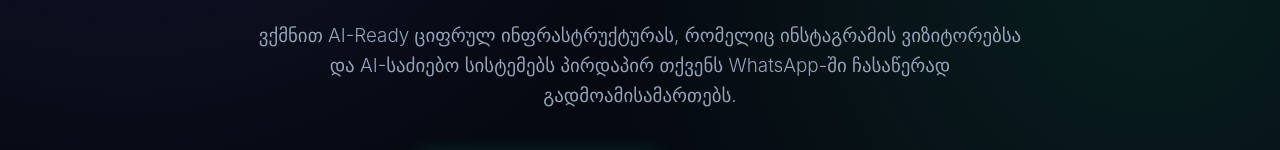
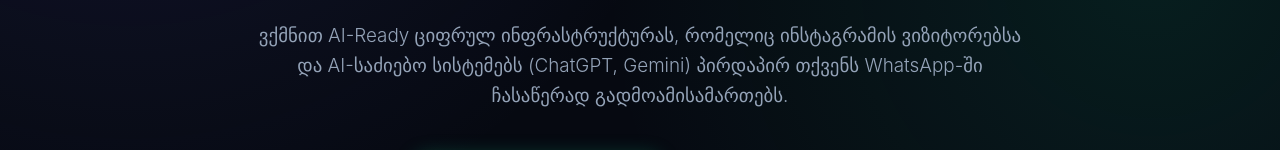
Before and after one commit to gnmassage/web-ai-solutions, a plain HTML site: page index.html in a window 1280 px wide. Both pictures are taken after a click on the button "GE". Shown: the part 432-582 px from the top of the page. Drawn offline with Linux system fonts and the light colour scheme; a web font is replaced by a local one.

Commit message:
Update index.html

```diff
--- a/index.html
+++ b/index.html
@@ -486,10 +486,10 @@
         <div class="logo">GN WEB & AI</div>
         <div class="nav-right">
             <div class="lang-switcher">
-                <!-- ენის გადამრთველები გამართული data-lang ლოგიკით -->
-                <button class="lang-btn active" data-lang="ka" onclick="setLanguage('ka')">GE</button>
-                <button class="lang-btn" data-lang="en" onclick="setLanguage('en')">EN</button>
-                <button class="lang-btn" data-lang="ru" onclick="setLanguage('ru')">RU</button>
+                <!-- ენის ღილაკები data-lang ატრიბუტებით -->
+                <button class="lang-btn active" data-lang="ka" onclick="setLanguage('ka', this)">GE</button>
+                <button class="lang-btn" data-lang="en" onclick="setLanguage('en', this)">EN</button>
+                <button class="lang-btn" data-lang="ru" onclick="setLanguage('ru', this)">RU</button>
             </div>
             <a href="https://wa.me/995557998522?text=Gamarjoba" class="btn btn-emerald" target="_blank">💬 WhatsApp</a>
         </div>
@@ -622,7 +622,7 @@
                     <li id="pkg1-f1">✓ 1-გვერდიანი modern დიზაინი</li>
                     <li id="pkg1-f2">✓ 100% მობილური ადაპტაცია</li>
                     <li id="pkg1-f3">✓ WhatsApp / Call 1-Click ჩაწერა</li>
-                    <li id="pkg1-f4">✓ **30 დღე დეტალების/ფასების უფასო ცვლილება**</li>
+                    <li id="pkg1-f4">✓ <strong>30 დღე დეტალების/ფასების უფასო ცვლილება</strong></li>
                     <li id="pkg1-f5">✓ 0 ₾ ყოველთვიური ჰოსტინგის ხარჯი</li>
                 </ul>
             </div>
@@ -641,7 +641,7 @@
                     <li id="pkg2-f2">✓ Google Business Profile (Maps) გამართვა</li>
                     <li id="pkg2-f3">✓ GEO / AI SEO სტრუქტურირება (ChatGPT/Gemini)</li>
                     <li id="pkg2-f4">✓ მრავალენოვანი მხარდაჭერა (GE/EN/RU)</li>
-                    <li id="pkg2-f5">✓ **6 თვე მხარდაჭერა** (მაქს. 3 ცვლილება/თვეში)</li>
+                    <li id="pkg2-f5">✓ <strong>6 თვე მხარდაჭერა</strong> (მაქს. 3 ცვლილება/თვეში)</li>
                 </ul>
             </div>
             <a href="https://wa.me/995557998522?text=Business%20Pro%20Package%20(690GEL)" class="btn btn-emerald" id="pkg2-btn">არჩევა</a>
@@ -656,9 +656,9 @@
                 <ul class="price-features">
                     <li id="pkg3-f1">✓ Business Pro-ს ყველა შესაძლებლობა</li>
                     <li id="pkg3-f2">✓ Meta (FB/IG) & TikTok Pixel ინტეგრაცია</li>
-                    <li id="pkg3-f3">✓ 🎬 **Reels / Shorts ვიდეო-კონტენტის სტრატეგია**</li>
+                    <li id="pkg3-f3">✓ 🎬 <strong>Reels / Shorts ვიდეო-კონტენტის სტრატეგია</strong></li>
                     <li id="pkg3-f4">✓ გაფართოებული სექციები (FAQ, გალერეა)</li>
-                    <li id="pkg3-f5">✓ **12 თვე VIP მხარდაჭერა** (მაქს. 6 ცვლილება/თვეში)</li>
+                    <li id="pkg3-f5">✓ <strong>12 თვე VIP მხარდაჭერა</strong> (მაქს. 6 ცვლილება/თვეში)</li>
                 </ul>
             </div>
             <a href="https://wa.me/995557998522?text=Premium%20VIP%20Package%20(1190GEL)" class="btn btn-glass" id="pkg3-btn">არჩევა</a>
@@ -701,7 +701,7 @@
         <div class="contact-box">
             <a href="tel:+995557998522" class="contact-item">📞 <span>+995 557 99 85 22</span></a>
             <a href="mailto:gnadiradzeee@gmail.com" class="contact-item">✉️ <span>gnadiradzeee@gmail.com</span></a>
-            <a href="https://wa.me/995557998522" target="_blank" class="contact-item">💬 <span>WhatsApp Direct Chat</span></a>
+            <a href="https://wa.me/995557998522" target="_blank" class="contact-item" id="contact-chat">💬 <span>WhatsApp Direct Chat</span></a>
         </div>
 
         <br><br>
@@ -711,7 +711,7 @@
     </section>
 
     <footer>
-        <p>© 2026 GN Web & AI Studio. ყველა უფლება დაცულია.</p>
+        <p id="footer-text">© 2026 GN Web & AI Studio. ყველა უფლება დაცულია.</p>
     </footer>
 
     <script>
@@ -720,19 +720,26 @@
             document.getElementById('calc-rev-val').innerText = rev.toLocaleString();
             const loss = Math.round(rev * 0.15);
             const save = loss * 12;
-            document.getElementById('calc-loss').innerText = `-${loss.toLocaleString()} ₾ / თვეში`;
-            document.getElementById('calc-save').innerText = `+${save.toLocaleString()} ₾ / წელიწადში`;
+
+            // ვიღებთ ენას და შესაბამის ტექსტს კალკულატორისთვის
+            const activeBtn = document.querySelector('.lang-btn.active');
+            const lang = activeBtn ? activeBtn.getAttribute('data-lang') : 'ka';
+            const t = translations[lang];
+
+            document.getElementById('calc-loss').innerText = `-${loss.toLocaleString()} ${t.calcPerMonth}`;
+            document.getElementById('calc-save').innerText = `+${save.toLocaleString()} ${t.calcPerYear}`;
         }
 
         function toggleFaq(el) {
             el.classList.toggle('open');
         }
 
+        // სრული 3-ენოვანი ობიექტი
         const translations = {
             ka: {
                 badge: "Enterprise Conversion Engine",
                 heroTitle: 'AI ინტეგრაცია და სწორად შექმნილი პლატფორმა, რომელიც თქვენს კომპანიას <span>ბაზრის ლიდერად აქცევს</span>',
-                heroDesc: "ვქმნით AI-Ready ციფრულ ინფრასტრუქტურას, რომელიც ინსტაგრამის ვიზიტორებსა და AI-საძიებო სისტემებს პირდაპირ თქვენს WhatsApp-ში ჩასაწერად გადმოამისამართებს.",
+                heroDesc: "ვქმნით AI-Ready ციფრულ ინფრასტრუქტურას, რომელიც ინსტაგრამის ვიზიტორებსა და AI-საძიებო სისტემებს (ChatGPT, Gemini) პირდაპირ თქვენს WhatsApp-ში ჩასაწერად გადმოამისამართებს.",
                 heroCta1: "დაიწყეთ პროექტი დღესვე",
                 heroCta2: "პაკეტების ნახვა ➔",
                 stat1: "Google PageSpeed Score",
@@ -744,6 +751,8 @@
                 calcLabel: "თქვენი თვიური შემოსავალი:",
                 calcRes1: "საკომისიო სხვა პლატფორმებზე (15%):",
                 calcRes2: "წლიური დანაზოგი პირდაპირი საიტით:",
+                calcPerMonth: "₾ / თვეში",
+                calcPerYear: "₾ / წელიწადში",
                 compTitle: "რატომ GN Web & AI Studio?",
                 compSub: "რით ვგანსხვავდებით ჩვეულებრივი ფრილანსერებისა და სააგენტოებისგან",
                 c1Head: "✨ GN Web & AI Studio",
@@ -772,7 +781,7 @@
                 pkg1F1: "✓ 1-გვერდიანი modern დიზაინი",
                 pkg1F2: "✓ 100% მობილური ადაპტაცია",
                 pkg1F3: "✓ WhatsApp / Call 1-Click ჩაწერა",
-                pkg1F4: "✓ **30 დღე დეტალების/ფასების უფასო ცვლილება**",
+                pkg1F4: "✓ <strong>30 დღე დეტალების/ფასების უფასო ცვლილება</strong>",
                 pkg1F5: "✓ 0 ₾ ყოველთვიური ჰოსტინგის ხარჯი",
                 pkg1Btn: "არჩევა",
                 pkg2Badge: "ყველაზე პოპულარული",
@@ -781,14 +790,14 @@
                 pkg2F2: "✓ Google Business Profile (Maps) გამართვა",
                 pkg2F3: "✓ GEO / AI SEO სტრუქტურირება (ChatGPT/Gemini)",
                 pkg2F4: "✓ მრავალენოვანი მხარდაჭერა (GE/EN/RU)",
-                pkg2F5: "✓ **6 თვე მხარდაჭერა** (მაქს. 3 ცვლილება/თვეში)",
+                pkg2F5: "✓ <strong>6 თვე მხარდაჭერა</strong> (მაქს. 3 ცვლილება/თვეში)",
                 pkg2Btn: "არჩევა",
                 pkg3Sub: "💳 ან <strong>~298 ₾ / თვეში</strong> (4 თვიანი შიდა გადანაწილებით)",
                 pkg3F1: "✓ Business Pro-ს ყველა შესაძლებლობა",
                 pkg3F2: "✓ Meta (FB/IG) & TikTok Pixel ინტეგრაცია",
-                pkg3F3: "✓ 🎬 **Reels / Shorts ვიდეო-კონტენტის სტრატეგია**",
+                pkg3F3: "✓ 🎬 <strong>Reels / Shorts ვიდეო-კონტენტის სტრატეგია</strong>",
                 pkg3F4: "✓ გაფართოებული სექციები (FAQ, გალერეა)",
-                pkg3F5: "✓ **12 თვე VIP მხარდაჭერა** (მაქს. 6 ცვლილება/თვეში)",
+                pkg3F5: "✓ <strong>12 თვე VIP მხარდაჭერა</strong> (მაქს. 6 ცვლილება/თვეში)",
                 pkg3Btn: "არჩევა",
                 trustText: "🔒 გადახდის პირობები: შესაძლებელია შიდა 4-თვიანი გადანაწილება ან 30/70 მოდელი (30% სტარტზე, 70% დამტკიცებისას).<br><span style=\"color: #a5b4fc; font-size: 0.88rem;\">✨ <strong>მალე დაემატება:</strong> BOG & TBC ონლაინ \"ნაწილ-ნაწილ\" გადანაწილების სისტემა!</span>",
                 faqTitle: "ხშირად დასმული კითხვები (FAQ)",
@@ -801,7 +810,9 @@
                 faq3A: "არა! საიტი თავსდება უსწრაფეს და უსაფრთხო გლობალურ Cloud-სერვერებზე, შესაბამისად ყოველთვიური ჰოსტინგის გადასახადი არ გაქვთ (0 ₾).",
                 ctaTitle: "მზად ხართ ციფრული ტრანსფორმაციისთვის?",
                 ctaSub: "შევქმნათ უნიკალური საიტი + ტექნიკური მხარდაჭერა თქვენი ბიზნესისთვის.",
-                ctaBtn: "📲 მოგვწერეთ WhatsApp-ში კონსულტაციისთვის"
+                ctaBtn: "📲 მოგვწერეთ WhatsApp-ში კონსულტაციისთვის",
+                contactChat: "💬 <span>WhatsApp Direct Chat</span>",
+                footerText: "© 2026 GN Web & AI Studio. ყველა უფლება დაცულია."
             },
             en: {
                 badge: "Enterprise Conversion Engine",
@@ -818,6 +829,8 @@
                 calcLabel: "Your Monthly Revenue:",
                 calcRes1: "Platform Commissions (15%):",
                 calcRes2: "Annual Savings With Direct Site:",
+                calcPerMonth: "GEL / mo",
+                calcPerYear: "GEL / year",
                 compTitle: "Why Choose GN Web & AI Studio?",
                 compSub: "How we differ from traditional freelancers and agencies",
                 c1Head: "✨ GN Web & AI Studio",
@@ -846,7 +859,7 @@
                 pkg1F1: "✓ 1-Page Modern Design",
                 pkg1F2: "✓ 100% Mobile Responsive",
                 pkg1F3: "✓ WhatsApp / Call 1-Click Booking",
-                pkg1F4: "✓ **30 Days Free Content Updates**",
+                pkg1F4: "✓ <strong>30 Days Free Content Updates</strong>",
                 pkg1F5: "✓ $0 Monthly Hosting Costs",
                 pkg1Btn: "Select",
                 pkg2Badge: "Most Popular",
@@ -855,14 +868,14 @@
                 pkg2F2: "✓ Google Business Profile (Maps) Setup",
                 pkg2F3: "✓ GEO / AI SEO Structuring (ChatGPT/Gemini)",
                 pkg2F4: "✓ Multi-language Support (GE/EN/RU)",
-                pkg2F5: "✓ **6 Months Support** (Max 3 changes/mo)",
+                pkg2F5: "✓ <strong>6 Months Support</strong> (Max 3 changes/mo)",
                 pkg2Btn: "Select",
                 pkg3Sub: "💳 Or <strong>~298 GEL / mo</strong> (4-month internal split payment)",
                 pkg3F1: "✓ All Business Pro Features Included",
                 pkg3F2: "✓ Meta (FB/IG) & TikTok Pixel Integration",
-                pkg3F3: "✓ 🎬 **Reels / Shorts Video Strategy Consultation**",
+                pkg3F3: "✓ 🎬 <strong>Reels / Shorts Video Strategy Consultation</strong>",
                 pkg3F4: "✓ Extended Sections (FAQ, Gallery)",
-                pkg3F5: "✓ **12 Months VIP Support** (Max 6 changes/mo)",
+                pkg3F5: "✓ <strong>12 Months VIP Support</strong> (Max 6 changes/mo)",
                 pkg3Btn: "Select",
                 trustText: "🔒 Payment Terms: 4-month internal split payment or 30/70 model (30% upfront, 70% upon final approval).<br><span style=\"color: #a5b4fc; font-size: 0.88rem;\">✨ <strong>Coming Soon:</strong> BOG & TBC online part-by-part financing!</span>",
                 faqTitle: "Frequently Asked Questions (FAQ)",
@@ -875,7 +888,9 @@
                 faq3A: "No! Your site is hosted on ultra-fast and secure global Cloud infrastructure with zero recurring hosting costs ($0).",
                 ctaTitle: "Ready for Digital Transformation?",
                 ctaSub: "Let's build a custom site + technical maintenance for your business.",
-                ctaBtn: "📲 Contact via WhatsApp for Consultation"
+                ctaBtn: "📲 Contact via WhatsApp for Consultation",
+                contactChat: "💬 <span>WhatsApp Direct Chat</span>",
+                footerText: "© 2026 GN Web & AI Studio. All rights reserved."
             },
             ru: {
                 badge: "Enterprise Conversion Engine",
@@ -892,6 +907,8 @@
                 calcLabel: "Ваш месячный доход:",
                 calcRes1: "Комиссии платформ (15%):",
                 calcRes2: "Годовая экономия с прямым сайтом:",
+                calcPerMonth: "₾ / мес",
+                calcPerYear: "₾ / год",
                 compTitle: "Почему GN Web & AI Studio?",
                 compSub: "Чем мы отличаемся от обычных фрилансеров и агентств",
                 c1Head: "✨ GN Web & AI Studio",
@@ -920,7 +937,7 @@
                 pkg1F1: "✓ 1-страничный Modern дизайн",
                 pkg1F2: "✓ 100% мобильная адаптация",
                 pkg1F3: "✓ Запись в WhatsApp / Звонок в 1 клик",
-                pkg1F4: "✓ **30 дней бесплатной правки деталей/цен**",
+                pkg1F4: "✓ <strong>30 дней бесплатной правки деталей/цен</strong>",
                 pkg1F5: "✓ 0 ₾ ежемесячных расходов на хостинг",
                 pkg1Btn: "Выбрать",
                 pkg2Badge: "Самый популярный",
@@ -929,16 +946,16 @@
                 pkg2F2: "✓ Настройка Google Business Profile (Maps)",
                 pkg2F3: "✓ Структурирование GEO / AI SEO (ChatGPT/Gemini)",
                 pkg2F4: "✓ Мультиязычная поддержка (GE/EN/RU)",
-                pkg2F5: "✓ **6 месяцев поддержки** (Макс. 3 правки/мес)",
+                pkg2F5: "✓ <strong>6 месяцев поддержки</strong> (Макс. 3 правки/мес)",
                 pkg2Btn: "Выбрать",
                 pkg3Sub: "💳 Или <strong>~298 ₾ / мес</strong> (внутренняя рассрочка на 4 месяца)",
                 pkg3F1: "✓ Все возможности пакета Business Pro",
                 pkg3F2: "✓ Интеграция Meta (FB/IG) и TikTok Pixel",
-                pkg3F3: "✓ 🎬 **Консультация по Reels / Shorts видео-контенту**",
+                pkg3F3: "✓ 🎬 <strong>Консультация по Reels / Shorts видео-контенту</strong>",
                 pkg3F4: "✓ Расширенные секции (FAQ, галерея)",
-                pkg3F5: "✓ **12 месяцев VIP поддержки** (Макс. 6 правок/мес)",
+                pkg3F5: "✓ <strong>12 месяцев VIP поддержки</strong> (Макс. 6 правок/мес)",
                 pkg3Btn: "Выбрать",
-                trustText: "🔒 Условия оплаты: внутренняя рассрочка на 4 месяца или модель 30/70 (30% при старте, 70% при утверждении).<br><span style=\"color: #a5b4fc; font-size: 0.88rem;\">✨ <strong>Скоро:</strong> Добавится онлайн-рассрочка BOG & TBC!</span>",
+                trustText: "🔒 Условия оплаты: внутренняя рассрочка на 4 месяца или модель 30/70 (30% при старте, 70% при утверждении).<br><span style=\"color: #a5b4fc; font-size: 0.88rem;\">✨ <strong>В скором времени:</strong> Добавится онлайн-рассрочка BOG & TBC!</span>",
                 faqTitle: "Часто задаваемые вопросы (FAQ)",
                 faqSub: "Все, что вам нужно знать о сервисе",
                 faq1Q: "Как работает внутренняя рассрочка? <span>+</span>",
@@ -949,25 +966,23 @@
                 faq3A: "Нет! Ваш сайт размещается на ультрабыстрых и безопасных облачных серверах с 0 ₾ ежемесячных расходов.",
                 ctaTitle: "Готовы к цифровой трансформации?",
                 ctaSub: "Создадим сайт + техническую поддержку под ваш бизнес.",
-                ctaBtn: "📲 Написать в WhatsApp для консультации"
+                ctaBtn: "📲 Написать в WhatsApp для консультации",
+                contactChat: "💬 <span>Связаться в WhatsApp</span>",
+                footerText: "© 2026 GN Web & AI Studio. Все права защищены."
             }
         };
 
-        // სრულად გამართული ენის გადამრთველი ლოგიკა
-        function setLanguage(lang) {
-            // 1. ღილაკების ვიზუალის შეცვლა
-            document.querySelectorAll('.lang-btn').forEach(btn => {
-                btn.classList.remove('active');
-                if (btn.getAttribute('data-lang') === lang) {
-                    btn.classList.add('active');
-                }
-            });
+        // ძირითადი ფუნქცია, რომელიც წამიერად ცვლის ყველა დეტალს!
+        function setLanguage(lang, targetBtn) {
 
-            // 2. ტექსტების ამოღება ობიექტიდან
+            if (targetBtn) {
+                document.querySelectorAll('.lang-btn').forEach(btn => btn.classList.remove('active'));
+                targetBtn.classList.add('active');
+            }
+
             const t = translations[lang];
             if (!t) return;
 
-            // 3. HTML ელემენტების განახლება
             document.getElementById('hero-badge').innerText = t.badge;
             document.getElementById('hero-title').innerHTML = t.heroTitle;
             document.getElementById('hero-desc').innerHTML = t.heroDesc;
@@ -977,9 +992,11 @@
             document.getElementById('stat-2').innerText = t.stat2;
             document.getElementById('stat-3').innerText = t.stat3;
             document.getElementById('stat-4').innerText = t.stat4;
+
             document.getElementById('calc-title').innerText = t.calcTitle;
             document.getElementById('calc-sub').innerText = t.calcSub;
-            document.getElementById('calc-label').innerHTML = `${t.calcLabel} <strong id="calc-rev-val">5000</strong> ₾`;
+            // ვანახლებთ Label-ს ისე, რომ რიცხვი შენარჩუნდეს
+            document.getElementById('calc-label').innerHTML = `${t.calcLabel} <strong id="calc-rev-val">${document.getElementById('calc-range').value}</strong> ₾`;
             document.getElementById('calc-res1-label').innerText = t.calcRes1;
             document.getElementById('calc-res2-label').innerText = t.calcRes2;
 
@@ -1009,28 +1026,29 @@
 
             document.getElementById('pricing-title').innerText = t.pricingTitle;
             document.getElementById('pricing-sub').innerText = t.pricingSub;
+
             document.getElementById('pkg1-sub').innerHTML = t.pkg1Sub;
-            document.getElementById('pkg1-f1').innerText = t.pkg1F1;
-            document.getElementById('pkg1-f2').innerText = t.pkg1F2;
-            document.getElementById('pkg1-f3').innerText = t.pkg1F3;
+            document.getElementById('pkg1-f1').innerHTML = t.pkg1F1;
+            document.getElementById('pkg1-f2').innerHTML = t.pkg1F2;
+            document.getElementById('pkg1-f3').innerHTML = t.pkg1F3;
             document.getElementById('pkg1-f4').innerHTML = t.pkg1F4;
-            document.getElementById('pkg1-f5').innerText = t.pkg1F5;
+            document.getElementById('pkg1-f5').innerHTML = t.pkg1F5;
             document.getElementById('pkg1-btn').innerText = t.pkg1Btn;
 
             document.getElementById('pkg2-badge').innerText = t.pkg2Badge;
             document.getElementById('pkg2-sub').innerHTML = t.pkg2Sub;
-            document.getElementById('pkg2-f1').innerText = t.pkg2F1;
-            document.getElementById('pkg2-f2').innerText = t.pkg2F2;
-            document.getElementById('pkg2-f3').innerText = t.pkg2F3;
-            document.getElementById('pkg2-f4').innerText = t.pkg2F4;
+            document.getElementById('pkg2-f1').innerHTML = t.pkg2F1;
+            document.getElementById('pkg2-f2').innerHTML = t.pkg2F2;
+            document.getElementById('pkg2-f3').innerHTML = t.pkg2F3;
+            document.getElementById('pkg2-f4').innerHTML = t.pkg2F4;
             document.getElementById('pkg2-f5').innerHTML = t.pkg2F5;
             document.getElementById('pkg2-btn').innerText = t.pkg2Btn;
 
             document.getElementById('pkg3-sub').innerHTML = t.pkg3Sub;
-            document.getElementById('pkg3-f1').innerText = t.pkg3F1;
-            document.getElementById('pkg3-f2').innerText = t.pkg3F2;
+            document.getElementById('pkg3-f1').innerHTML = t.pkg3F1;
+            document.getElementById('pkg3-f2').innerHTML = t.pkg3F2;
             document.getElementById('pkg3-f3').innerHTML = t.pkg3F3;
-            document.getElementById('pkg3-f4').innerText = t.pkg3F4;
+            document.getElementById('pkg3-f4').innerHTML = t.pkg3F4;
             document.getElementById('pkg3-f5').innerHTML = t.pkg3F5;
             document.getElementById('pkg3-btn').innerText = t.pkg3Btn;
 
@@ -1049,7 +1067,15 @@
             document.getElementById('cta-sub').innerText = t.ctaSub;
             document.getElementById('cta-btn').innerText = t.ctaBtn;
 
-            // 4. კალკულატორის მნიშვნელობების განახლება
+            document.getElementById('contact-chat').innerHTML = t.contactChat;
+            document.getElementById('footer-text').innerText = t.footerText;
+
+            // ვიძახებთ updateCalc-ს რომ კალკულატორის ციფრები ენის შესაბამისად განახლდეს
+            updateCalc();
+        }
+
+        // გვერდის ჩატვირთვისას ვაყენებთ საწყის მდგომარეობას
+        window.onload = function() {
             updateCalc();
         }
     </script>
```
